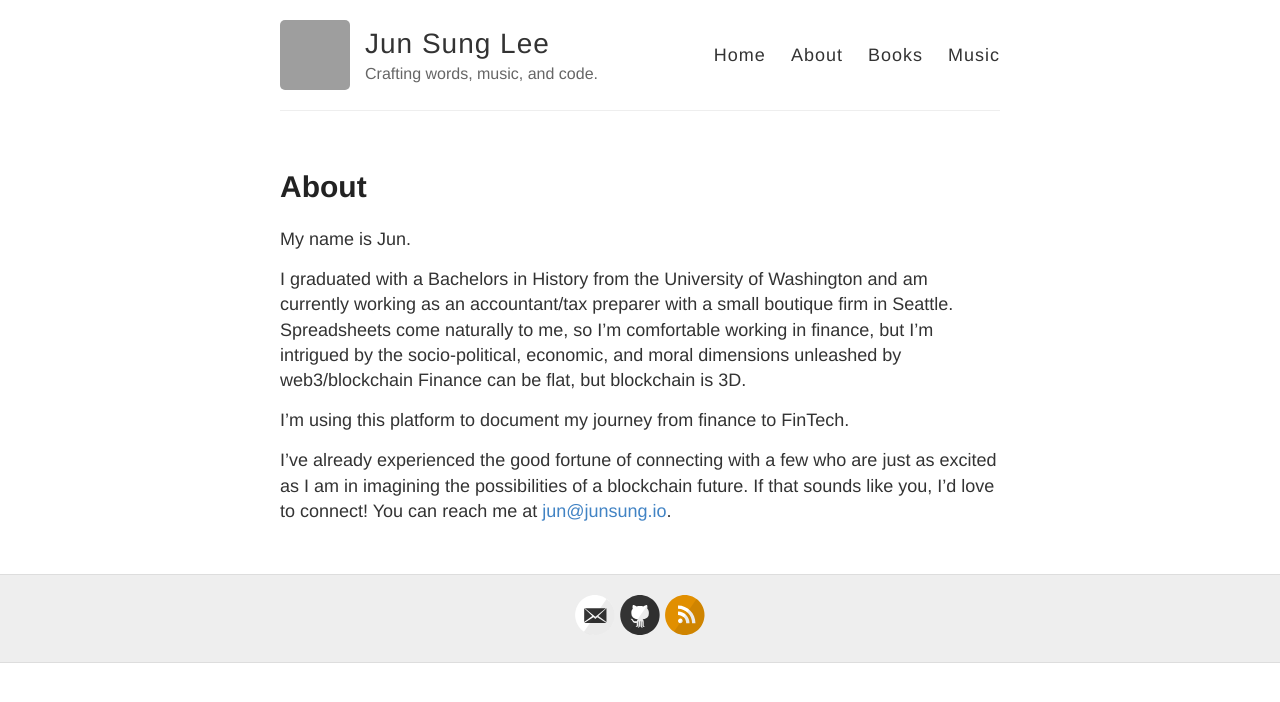
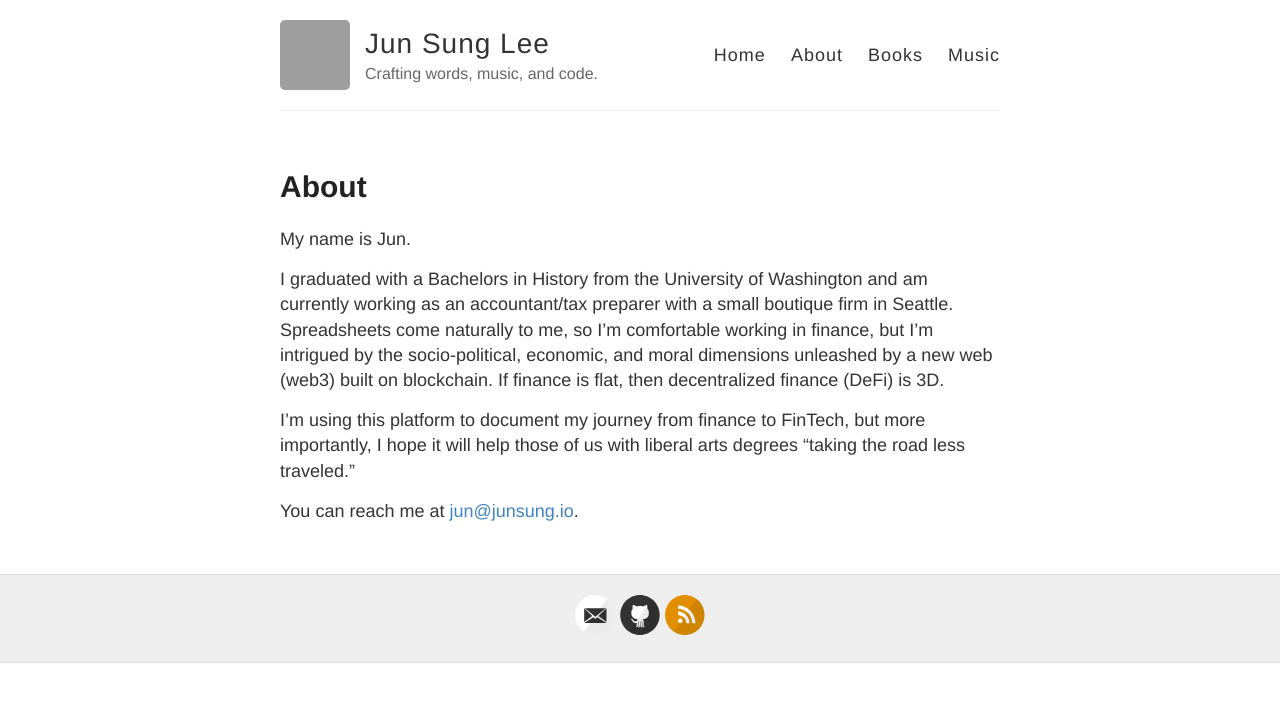
Before and after one commit to poastmil/junsunglee.com, a Jekyll site: the page built from about.md, in a window 1280 px wide. Shown: the top 702 px of the page. Built offline with Jekyll 4.4.1, drawn with Linux system fonts in a browser that asks for light colours; grey boxes are pictures that could not be loaded.

Commit message:
Updated About

```diff
--- a/about.md
+++ b/about.md
@@ -6,8 +6,8 @@
 
 My name is Jun.
 
-I graduated with a Bachelors in History from the University of Washington and am currently working as an accountant/tax preparer with a small boutique firm in Seattle. Spreadsheets come naturally to me, so I'm comfortable working in finance, but I'm intrigued by the socio-political, economic, and moral dimensions unleashed by web3/blockchain Finance can be flat, but blockchain is 3D.
+I graduated with a Bachelors in History from the University of Washington and am currently working as an accountant/tax preparer with a small boutique firm in Seattle. Spreadsheets come naturally to me, so I'm comfortable working in finance, but I'm intrigued by the socio-political, economic, and moral dimensions unleashed by a new web (web3) built on blockchain. If finance is flat, then decentralized finance (DeFi) is 3D.
 
-I'm using this platform to document my journey from finance to FinTech.
+I'm using this platform to document my journey from finance to FinTech, but more importantly, I hope it will help those of us with liberal arts degrees "taking the road less traveled."
 
-I've already experienced the good fortune of connecting with a few who are just as excited as I am in imagining the possibilities of a blockchain future. If that sounds like you, I'd love to connect! You can reach me at [jun@junsung.io](jun@junsung.io).
+You can reach me at [jun@junsung.io](jun@junsung.io).
```
Also changed, not shown: 1 other file.
